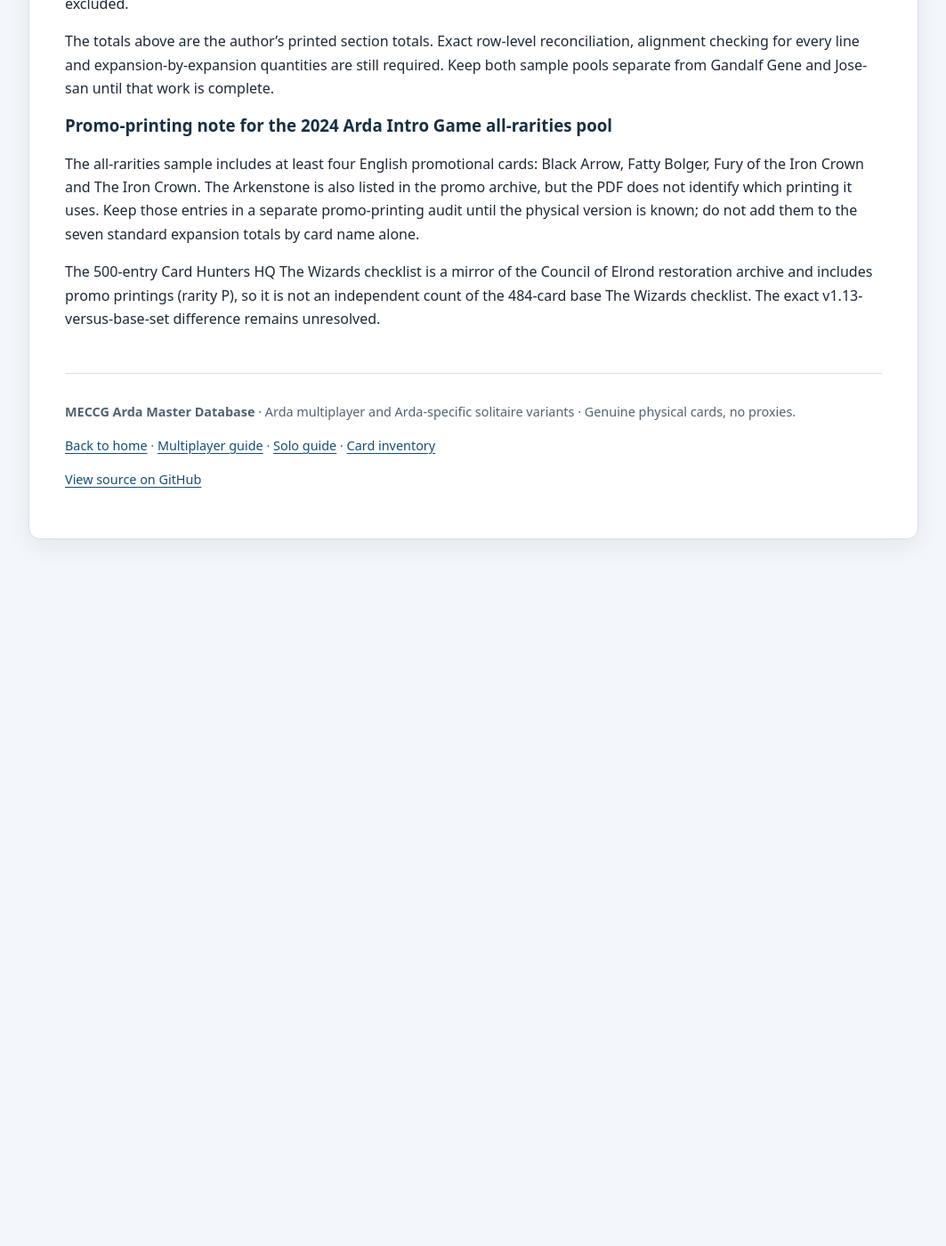
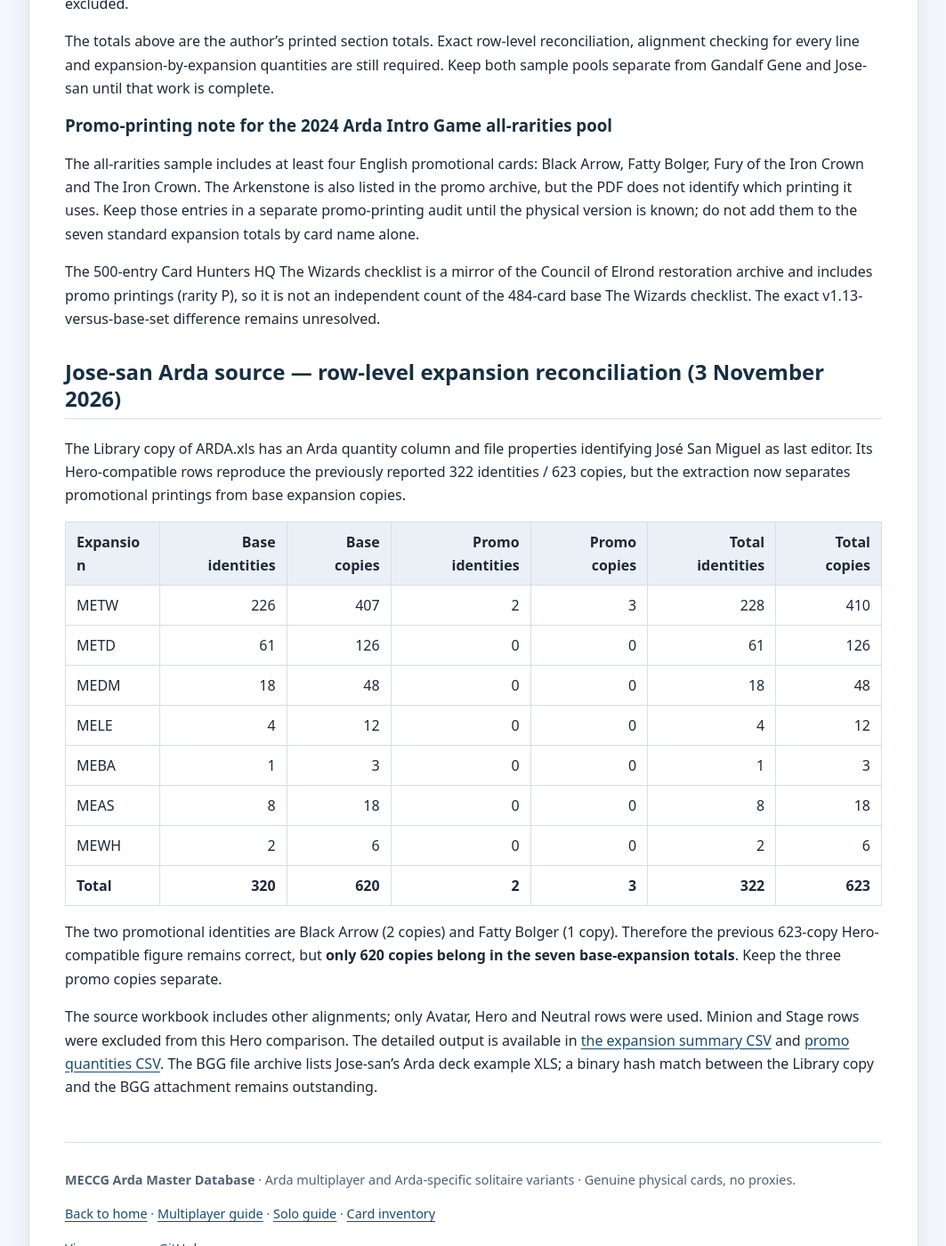
Before and after one commit to JamSpot/meccg-arda-master-database, a Jekyll site: the page built from docs/comparison-lists.md, in a window 1280 px wide and 1400 px high, scrolled down 4441 px. Shown: the whole window at 89% size, without its empty margins (108-1171 px from the left). Built offline with Jekyll 4.4.1, drawn with Linux system fonts in a browser that asks for light colours; our own code applies the rules of GitHub Pages for plain Markdown files; before the commit the page ends 5071 px from its top, so only the background shows below that.

Commit message:
Add row-level Jose-san expansion and promo split

```diff
--- a/docs/comparison-lists.md
+++ b/docs/comparison-lists.md
@@ -124,3 +124,23 @@ The totals above are the author's printed section totals. Exact row-level reconc
 The all-rarities sample includes at least four English promotional cards: Black Arrow, Fatty Bolger, Fury of the Iron Crown and The Iron Crown. The Arkenstone is also listed in the promo archive, but the PDF does not identify which printing it uses. Keep those entries in a separate promo-printing audit until the physical version is known; do not add them to the seven standard expansion totals by card name alone.
 
 The 500-entry Card Hunters HQ The Wizards checklist is a mirror of the Council of Elrond restoration archive and includes promo printings (rarity P), so it is not an independent count of the 484-card base The Wizards checklist. The exact v1.13-versus-base-set difference remains unresolved.
+
+
+## Jose-san Arda source — row-level expansion reconciliation (3 November 2026)
+
+The Library copy of ARDA.xls has an Arda quantity column and file properties identifying José San Miguel as last editor. Its Hero-compatible rows reproduce the previously reported 322 identities / 623 copies, but the extraction now separates promotional printings from base expansion copies.
+
+| Expansion | Base identities | Base copies | Promo identities | Promo copies | Total identities | Total copies |
+|---|---:|---:|---:|---:|---:|---:|
+| METW | 226 | 407 | 2 | 3 | 228 | 410 |
+| METD | 61 | 126 | 0 | 0 | 61 | 126 |
+| MEDM | 18 | 48 | 0 | 0 | 18 | 48 |
+| MELE | 4 | 12 | 0 | 0 | 4 | 12 |
+| MEBA | 1 | 3 | 0 | 0 | 1 | 3 |
+| MEAS | 8 | 18 | 0 | 0 | 8 | 18 |
+| MEWH | 2 | 6 | 0 | 0 | 2 | 6 |
+| **Total** | **320** | **620** | **2** | **3** | **322** | **623** |
+
+The two promotional identities are Black Arrow (2 copies) and Fatty Bolger (1 copy). Therefore the previous 623-copy Hero-compatible figure remains correct, but **only 620 copies belong in the seven base-expansion totals**. Keep the three promo copies separate.
+
+The source workbook includes other alignments; only Avatar, Hero and Neutral rows were used. Minion and Stage rows were excluded from this Hero comparison. The detailed output is available in [the expansion summary CSV](../data/jose-san-hero-expansion-summary.csv) and [promo quantities CSV](../data/jose-san-promo-quantities.csv). The BGG file archive lists Jose-san's Arda deck example XLS; a binary hash match between the Library copy and the BGG attachment remains outstanding.
```
